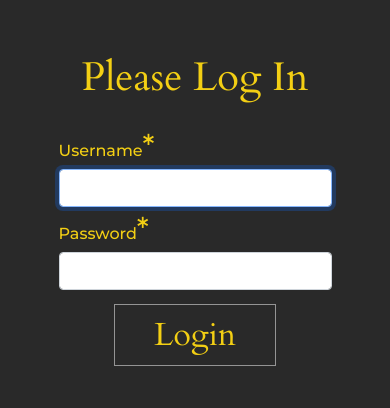
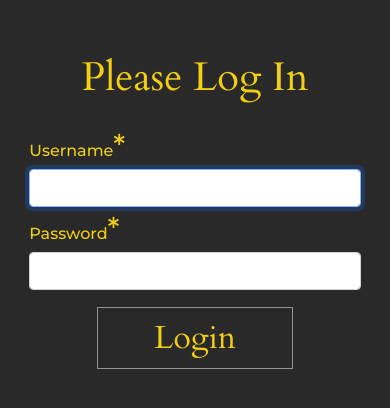
Before and after one commit to drewberluke/slowDown, a Django app: page /login/ in a window 390 px wide. Shown: the top 408 px of the page. Run offline with Django 3.2, Linux system fonts and the light colour scheme; some libraries are stand-ins or nearby versions; some web fonts are replaced.

Commit message:
mobile styling;

```diff
--- a/slowDown/static/css/styles.css
+++ b/slowDown/static/css/styles.css
@@ -808,6 +808,10 @@ body{
 }
 
 @media screen and (max-width: 400px) {
+  .login-form {
+    width: 85%;
+  }
+
   .border-r {
     border-right: none;
     border-bottom: none;
```
